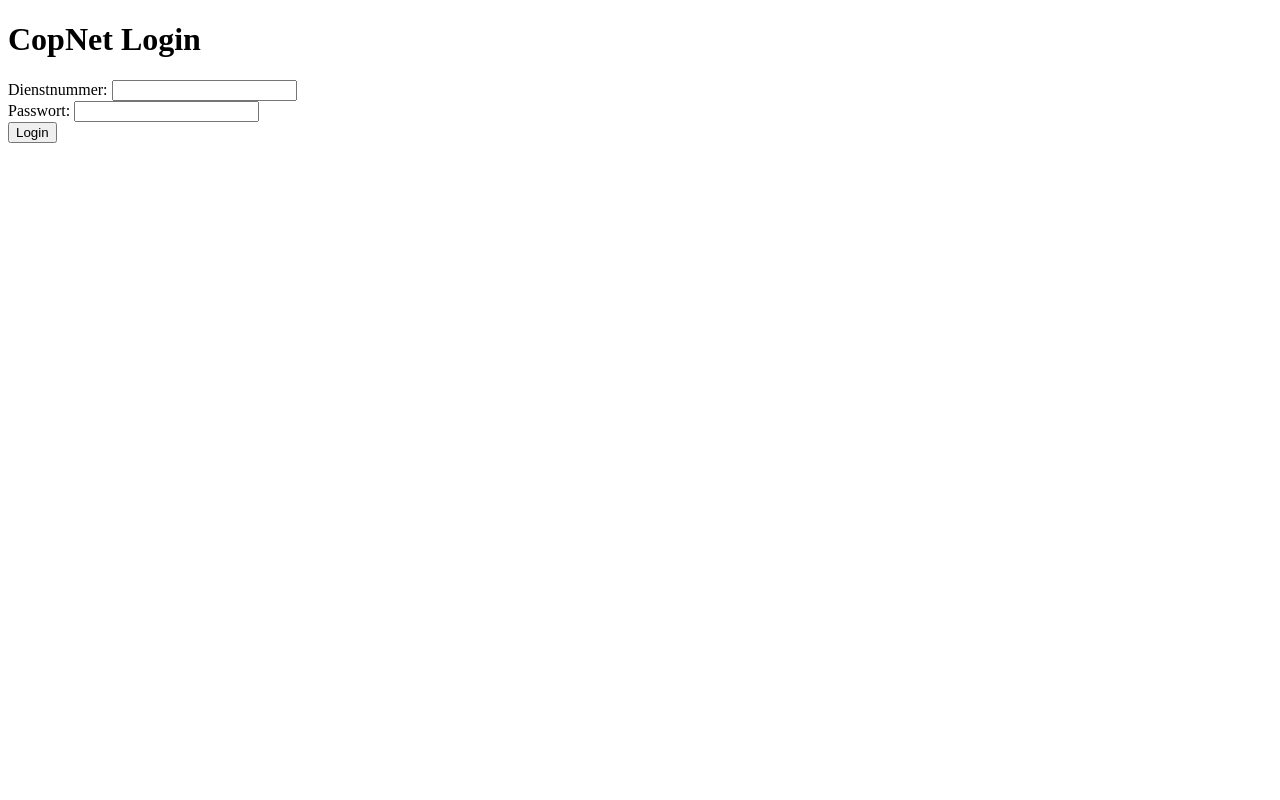
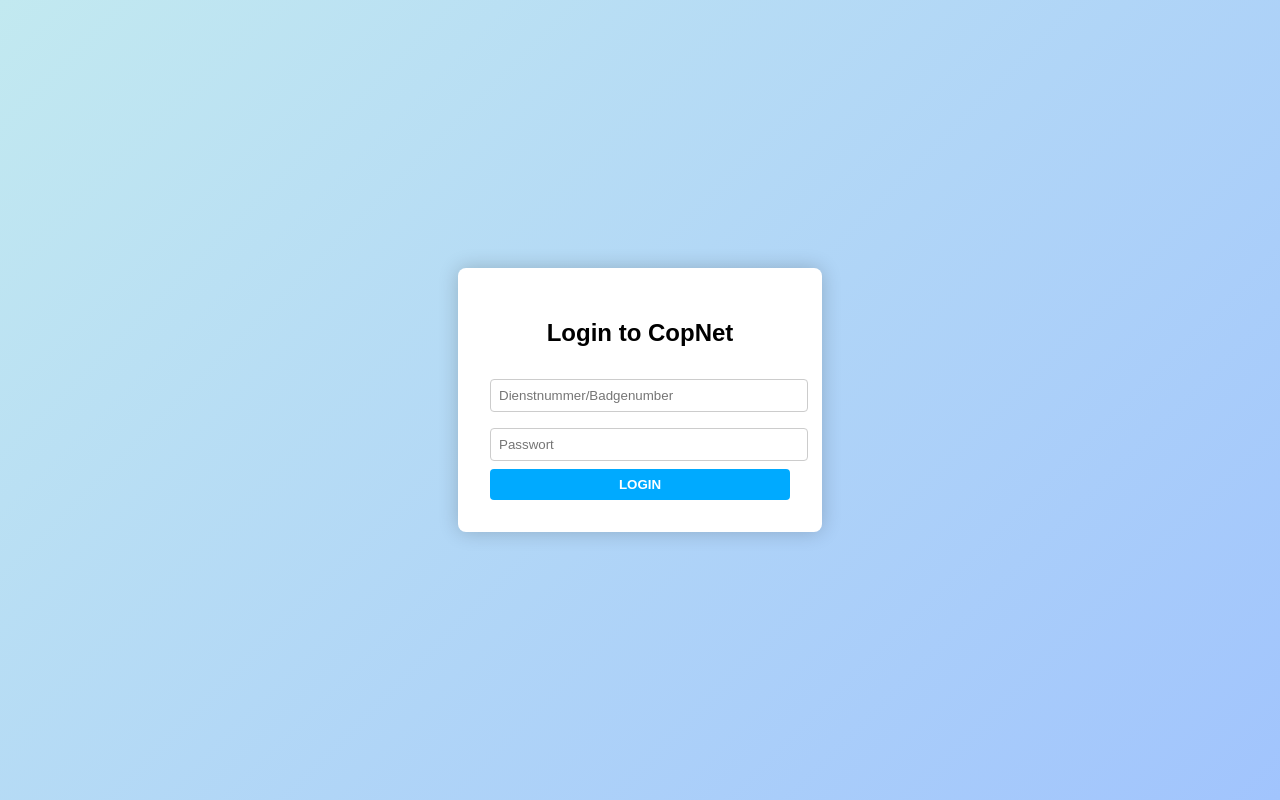
Before and after one commit to xSLIXx/CopNet, a Flask app: page / in a window 1280 px wide. Run offline with Flask 3, Linux system fonts and the light colour scheme.

Commit message:
Update login.html

```diff
--- a/templates/login.html
+++ b/templates/login.html
@@ -1,21 +1,60 @@
-<!doctype html>
-<html>
+<!DOCTYPE html>
+<html lang="de">
 <head>
-    <title>CopNet Login</title>
+  <meta charset="UTF-8" />
+  <title>CopNet Login</title>
+  <style>
+    body {
+      margin: 0;
+      height: 100vh;
+      background: #c2e9f0;
+      background: linear-gradient(135deg, #c2e9f0 0%, #a1c4fd 100%);
+      display: flex;
+      justify-content: center;
+      align-items: center;
+      font-family: Arial, sans-serif;
+    }
+    .login-box {
+      background: #fff;
+      padding: 2rem;
+      border-radius: 8px;
+      box-shadow: 0 0 20px rgba(0,0,0,0.2);
+      width: 300px;
+    }
+    .login-box h2 {
+      text-align: center;
+      margin-bottom: 1.5rem;
+    }
+    .login-box input {
+      width: 100%;
+      padding: 0.5rem;
+      margin: 0.5rem 0;
+      border: 1px solid #ccc;
+      border-radius: 4px;
+    }
+    .login-box button {
+      width: 100%;
+      padding: 0.5rem;
+      background: #00aaff;
+      border: none;
+      color: white;
+      font-weight: bold;
+      border-radius: 4px;
+      cursor: pointer;
+    }
+    .login-box button:hover {
+      background: #0077cc;
+    }
+  </style>
 </head>
 <body>
-    <h1>CopNet Login</h1>
-    <form method="post">
-        <label>Dienstnummer:</label>
-        <input type="text" name="dienstnummer" required><br>
-        <label>Passwort:</label>
-        <input type="password" name="password" required><br>
-        <button type="submit">Login</button>
+  <div class="login-box">
+    <h2>Login to CopNet</h2>
+    <form method="POST">
+      <input type="text" name="dienstnummer" placeholder="Dienstnummer/Badgenumber" required>
+      <input type="password" name="password" placeholder="Passwort" required>
+      <button type="submit">LOGIN</button>
     </form>
-    {% with messages = get_flashed_messages() %}
-      {% if messages %}
-        <ul>{% for msg in messages %}<li>{{ msg }}</li>{% endfor %}</ul>
-      {% endif %}
-    {% endwith %}
+  </div>
 </body>
 </html>
```
